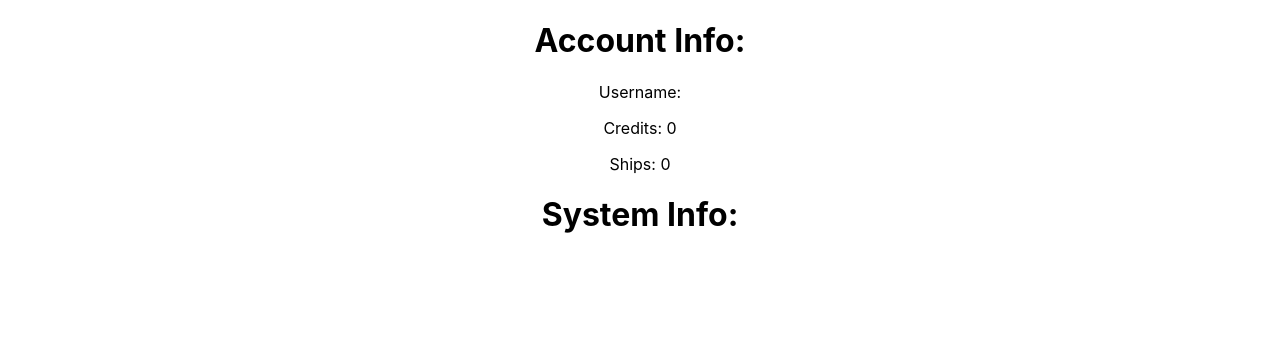
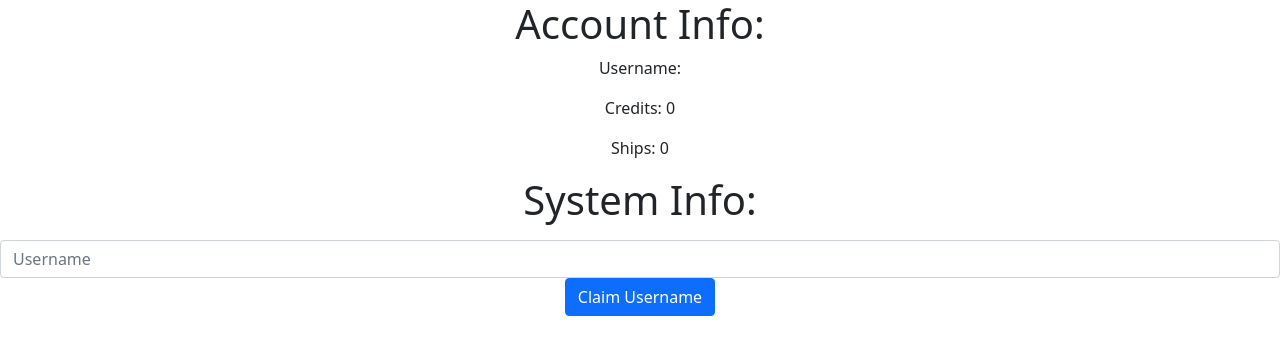
Before and after one commit to jbmitchell7/pwa_galacticmerchants, a React (Create React App) app: page / in a window 1280 px wide. Shown: the top 354 px of the page. Built offline with nearby package versions, Linux system fonts and the light colour scheme; no server answers.

Commit message:
added bootstrap

```diff
--- a/package.json
+++ b/package.json
@@ -12,7 +12,9 @@
     "@types/react": "^18.0.9",
     "@types/react-dom": "^18.0.3",
     "axios": "^0.27.2",
+    "bootstrap": "^5.1.3",
     "react": "^18.1.0",
+    "react-bootstrap": "^2.4.0",
     "react-dom": "^18.1.0",
     "react-redux": "^8.0.1",
     "react-scripts": "5.0.1",
--- a/src/App.tsx
+++ b/src/App.tsx
@@ -1,6 +1,9 @@
+import Account from './views/Account/Account';
+import Login from './views/Login/Login';
+import Navigation from './views/Navigation/Navigation';
+
+import 'bootstrap/dist/css/bootstrap.min.css';
 import './App.css';
-import Account from './views/Account/Account';
-import Navigation from './views/Navigation/Navigation';
 
 function App() {
 
@@ -8,6 +11,7 @@ function App() {
         <div className="App">
             <Account />
             <Navigation />
+            <Login />
         </div>
     );
 }
--- a/src/views/Account/Account.tsx
+++ b/src/views/Account/Account.tsx
@@ -34,7 +34,7 @@ function Account() {
     return (
         <div>
             <h1>Account Info:</h1>
-            <p>Username: {userData.username}</p>
+            <p className='text-sky-400'>Username: {userData.username}</p>
             <p>Credits: {userData.credits}</p>
             <p>Ships: {userData.shipCount}</p>
         </div>
--- /dev/null
+++ b/src/views/Login/Login.tsx
@@ -0,0 +1,33 @@
+import { useState } from 'react';
+import { Form, Button } from 'react-bootstrap';
+import { fetchPost } from '../../api/spacetraders';
+import { TokenResponse } from '../../data/types';
+import './Login.css';
+
+function Login() {
+    const [usernameInput, setUsernameInput] = useState('')
+
+    const claimUsername = async (usernameAttempt: string) => {
+        try {
+            const response: TokenResponse = await fetchPost(`/users/${usernameAttempt}/claim`, {});
+            localStorage.setItem("TOKEN", response.token);
+            console.log(localStorage.getItem("TOKEN"));
+        } catch {
+            alert("Username already exists. Try again or enter token for the username.")
+        }
+    }
+
+    return (
+        <div>
+            <Form>
+                <Form.Control type='text' placeholder='Username' onChange={e => setUsernameInput(e.target.value)} />
+                <Button
+                    onClick={() => claimUsername(usernameInput)}>
+                    Claim Username
+                </Button>
+            </Form>
+        </div>
+    );
+}
+
+export default Login;
```
Also changed, not shown: src/data/types.ts (+2 -5 lines), src/index.css (line endings or trailing spaces), src/views/Login/Login.css (added), 1 other file (tests, documents, lock files or other folders).
